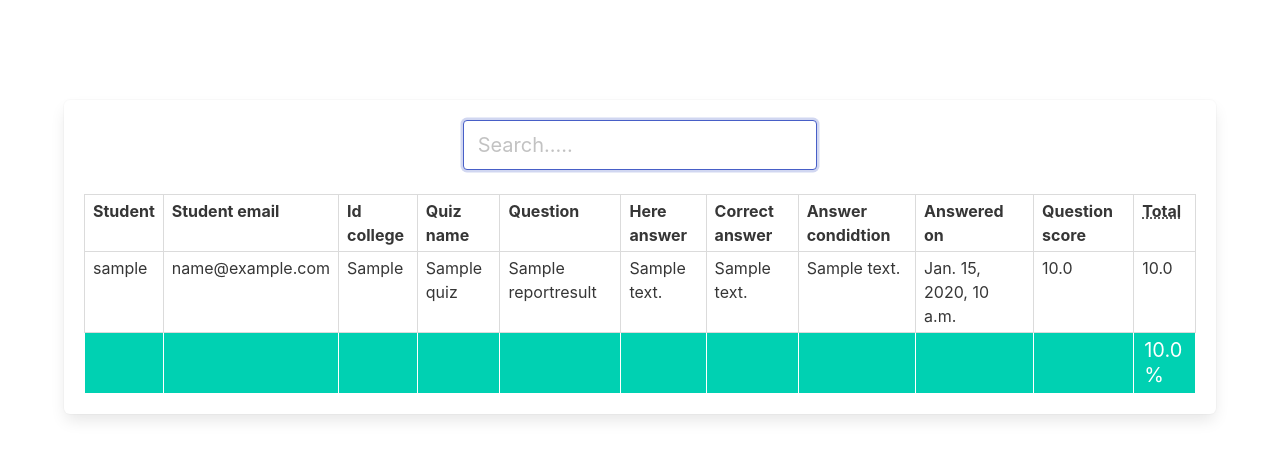
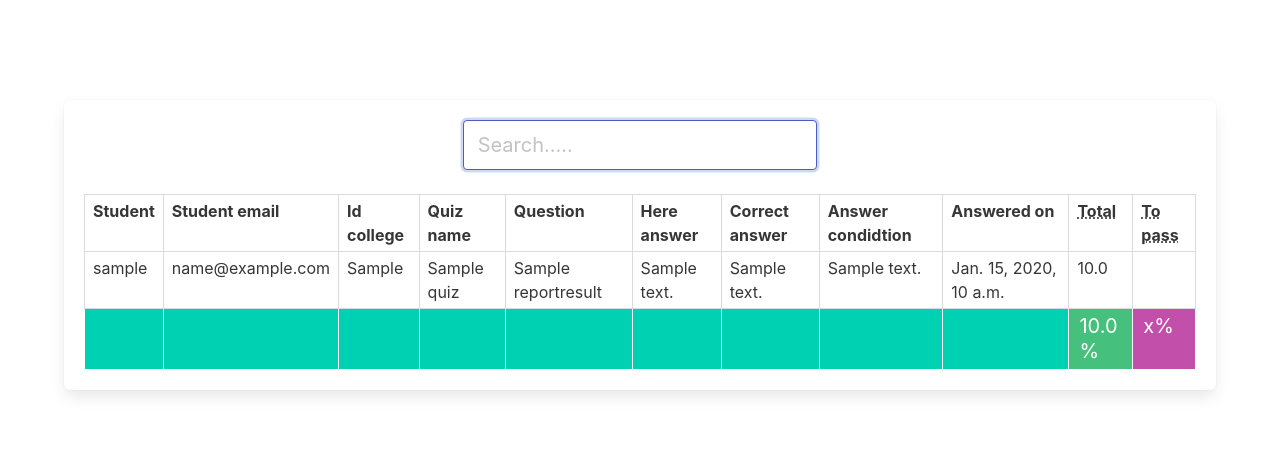
Before and after one commit to AhmedIbrahim226/smart-django-celery-quiz, a Django app: page /instructor/report/1/ in a window 1280 px wide. Shown: the part 88-547 px from the top of the page. Run offline with Django 4.2, Linux system fonts and the light colour scheme; tables that the repository leaves empty hold one stand-in row (values such as "Sample post"); parts of the project's set-up code (start-up, migrations or seed data) failed here and were passed over.

Commit message:
final-com

```diff
--- a/quiz/models.py
+++ b/quiz/models.py
@@ -1,3 +1,4 @@
+from statistics import mode
 from django.db import models
 from django.utils import timezone
 import datetime
@@ -98,13 +99,9 @@ class TotalDegree(models.Model):
     user = models.ForeignKey(User, on_delete=models.CASCADE)
     quiz = models.ForeignKey(Quiz, on_delete=models.CASCADE)
 
+    score_to_pass = models.CharField(max_length=50)
     total = models.FloatField()
 
 
-    @classmethod
-    def get_deg(cls, quiz):
-        my_quiz = Quiz.objects.get(id=quiz)
-        reports = ReportResult.objects.filter(quiz=my_quiz)
-
     def __str__(self):
         return f'{self.quiz}-{self.quiz}'
--- a/quiz/tasks.py
+++ b/quiz/tasks.py
@@ -158,5 +158,6 @@ def check_theory(data, user, quiz_id):
     TotalDegree.objects.create(
         user=user,
         quiz=quiz,
+        score_to_pass=quiz.required_score_to_pass,
         total=score*100/num_of_q
     )
--- a/quiz/views.py
+++ b/quiz/views.py
@@ -68,6 +68,7 @@ def question_view(request, *args, **kwargs):
         for q in random_chose: random_theory.append(q)
         context['question'] = random_theory
 
+
     elif theory_question and not chose_question:
 
         random_theory = random.sample(theory_question, k=int(quiz_name.number_of_theory_questions))
--- a/templates/quiz/one_quiz_report.html
+++ b/templates/quiz/one_quiz_report.html
@@ -76,8 +76,9 @@
 		<th>Correct answer</th>
 		<th>Answer condidtion</th>
 		<th>Answered on</th>
-		<th>Question score</th>
+		<!-- <th>Question score</th> -->
 		<th><abbr title="Total">Total</abbr></th>
+		<th><abbr title="Total">To pass</abbr></th>
 	  </tr>
 	</thead>
 
@@ -96,7 +97,7 @@
 					<td>{{d_k.is_true_answered}}</td>
 					<td>{{d_k.on_date}}</td>
 					<td>{{d_k.question_score}}</td>
-					<td>{{d_k.question_score}}</td>
+					<td></td>
 				</tr>
 
 			{% endfor %}
@@ -110,8 +111,8 @@
 				<td></td>
 				<td></td>
 				<td></td>
-				<td></td>
-				<td class="subtitle is-5">{{val.total}}%</td>
+				<td class="subtitle is-5" style="background-color: rgb(70, 193, 125);">{{val.total}}%</td>
+				<td class="subtitle is-5" style="background-color: #c250ab;">{{val.score_to_pass}}%</td>
 			</tr>
 
 		{% endfor %}
--- a/users/models.py
+++ b/users/models.py
@@ -44,7 +44,7 @@ class User(AbstractBaseUser):
     is_active = models.BooleanField(default=True)
 
     is_student = models.BooleanField(default=False)
-    id_college = models.CharField(max_length=50, null=True, blank=True)
+    id_college = models.CharField(max_length=50, null=True, blank=True, unique=True)
 
     objects = UserManager()
 
```
Also changed, not shown: templates/quiz/question_view.html (+3 -5 lines), templates/quiz/student_report.html (+9 -10 lines), celerybeat-schedule.db.
